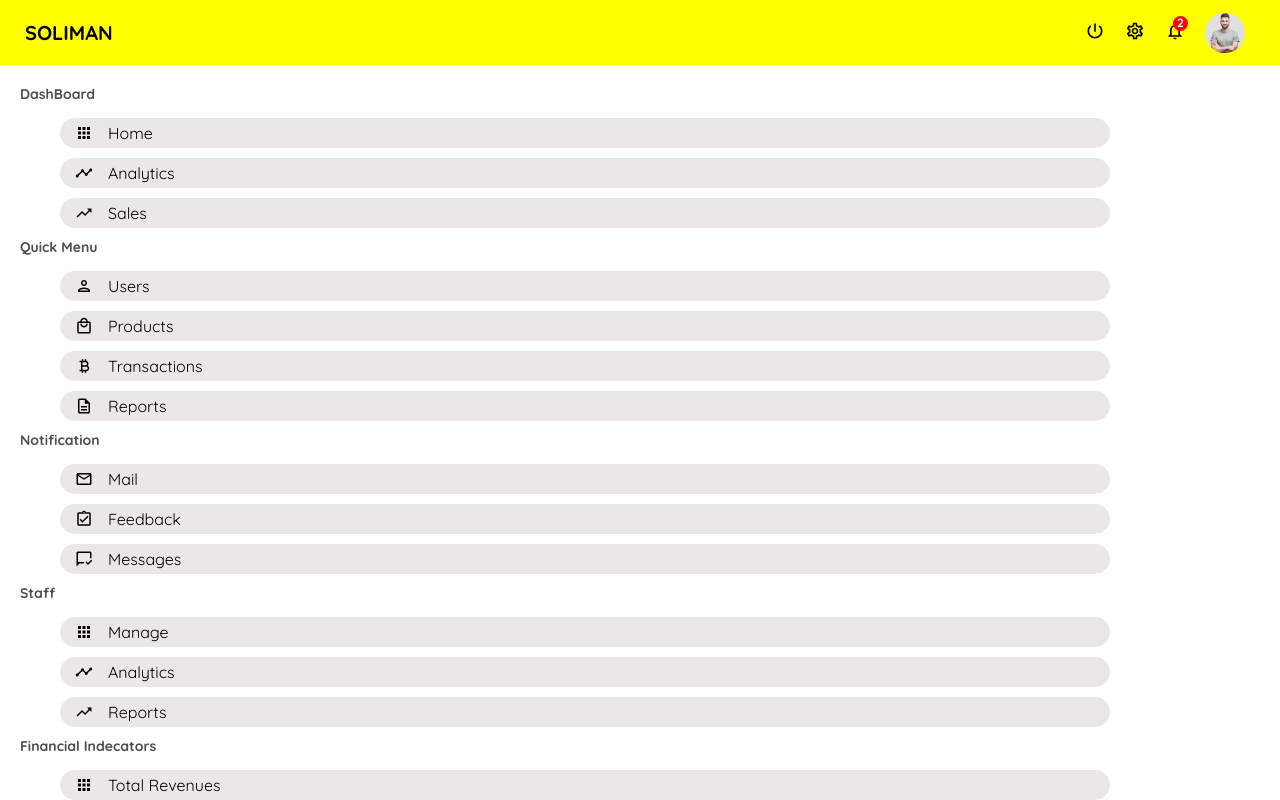
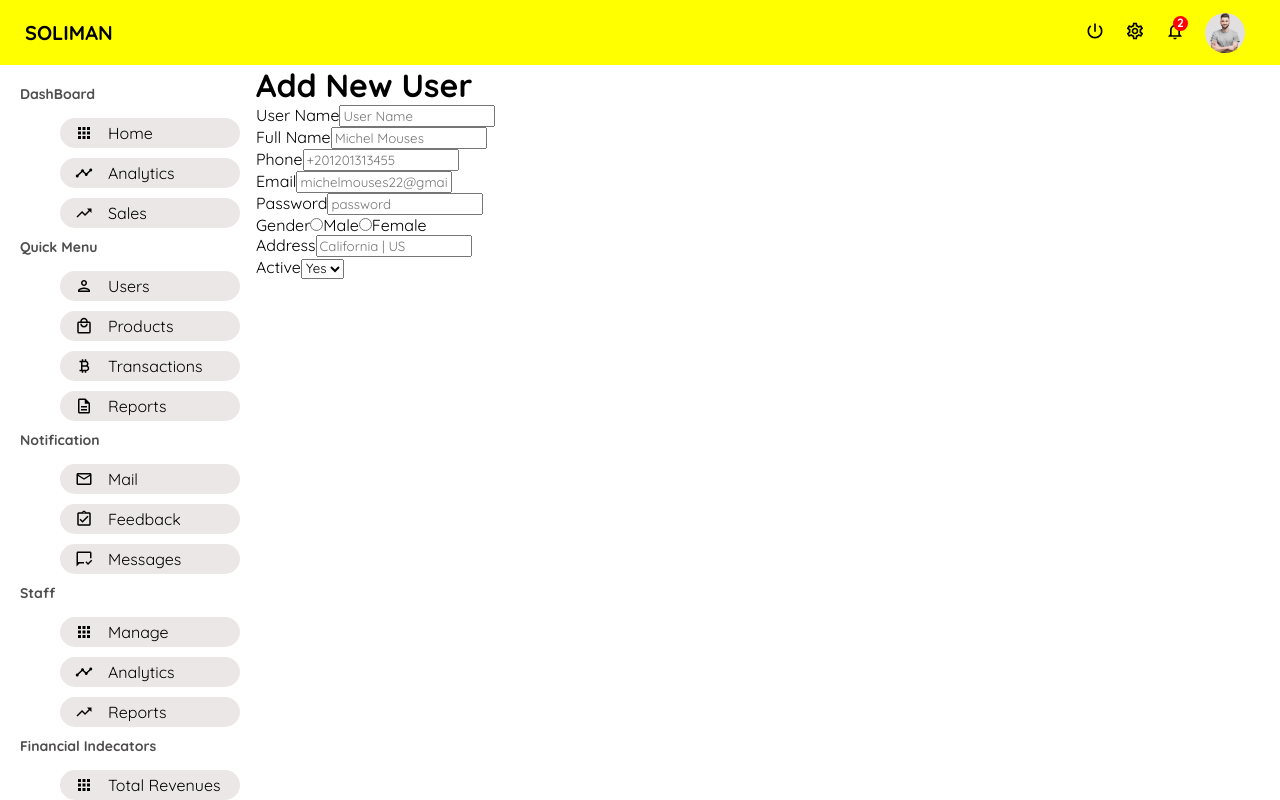
Before and after one commit to Soliman3/e-commerce-mern-fullstack-adminpanel-reduxtoolkit-jwt-stripe-styled-firebase-responsive, a React (Create React App) app in the folder admin/: page /newuser in a window 1280 px wide. Built offline with nearby package versions, Linux system fonts and the light colour scheme.

Commit message:
Design Add New User Page JSX structure only

```diff
--- a/admin/src/App.js
+++ b/admin/src/App.js
@@ -5,6 +5,7 @@ import SideBar from "./components/SideBar";
 import Home from "./pages/Home";
 import UserList from "./pages/UserList";
 import UserSinglePage from "./pages/UserSinglePage";
+import NewUser from "./pages/NewUser";
 
 // Styling..
 const Container = styled.div``;
@@ -22,6 +23,7 @@ function App() {
             <Route exact path="/" element={<Home />} />
             <Route path="/users" element={<UserList />} />
             <Route path="/user/:id" element={<UserSinglePage />} />
+            <Route path="/newuser" element={<NewUser />} />
           </Routes>
         </Main>
       </BrowserRouter>
--- /dev/null
+++ b/admin/src/pages/NewUser.jsx
@@ -0,0 +1,87 @@
+import React from 'react'
+import styled from 'styled-components'
+
+// Styling...
+const Container = styled.div`
+    flex: 4;
+`
+const NewUserTitle = styled.h1`
+
+`
+const NewUserForm = styled.form`
+
+`
+const NewUserFormItem = styled.div`
+
+`
+const NewUserFormLabel = styled.label`
+
+`
+const NewUserFormInput = styled.input`
+
+`
+const NewUserFormGender = styled.div`
+
+`
+const MaleLabel = styled.label`
+
+`
+const FemaleLabel = styled.label`
+
+`
+const NewUserFormSelect = styled.select`
+
+`
+const NewUserFormOption = styled.option`
+
+`
+// NewUser react functional component...
+export default function NewUser() {
+    return (
+        <Container>
+            <NewUserTitle>Add New User</NewUserTitle>
+            <NewUserForm>
+                <NewUserFormItem>
+                    <NewUserFormLabel>User Name</NewUserFormLabel>
+                    <NewUserFormInput type="text" placeholder="User Name" />
+                </NewUserFormItem>
+                <NewUserFormItem>
+                    <NewUserFormLabel>Full Name</NewUserFormLabel>
+                    <NewUserFormInput type="text" placeholder="Michel Mouses" />
+                </NewUserFormItem>
+                <NewUserFormItem>
+                    <NewUserFormLabel>Phone</NewUserFormLabel>
+                    <NewUserFormInput type="text" placeholder="+201201313455" />
+                </NewUserFormItem>
+                <NewUserFormItem>
+                    <NewUserFormLabel>Email</NewUserFormLabel>
+                    <NewUserFormInput type="email" placeholder="michelmouses22@gmail.com" />
+                </NewUserFormItem>
+                <NewUserFormItem>
+                    <NewUserFormLabel>Password</NewUserFormLabel>
+                    <NewUserFormInput type="password" placeholder="password" />
+                </NewUserFormItem>
+                <NewUserFormItem>
+                    <NewUserFormGender>
+                        <NewUserFormLabel>Gender</NewUserFormLabel>
+                        <NewUserFormInput type="radio" name='gender' id='male' value='male' />
+                        <MaleLabel for='male'>Male</MaleLabel>
+                        <NewUserFormInput type="radio" name='gender' id='female' value='female' />
+                        <FemaleLabel for='female'>Female</FemaleLabel>
+                    </NewUserFormGender>
+                </NewUserFormItem>
+                <NewUserFormItem>
+                    <NewUserFormLabel>Address</NewUserFormLabel>
+                    <NewUserFormInput type="text" placeholder="California | US" />
+                </NewUserFormItem>
+                <NewUserFormItem>
+                    <NewUserFormLabel>Active</NewUserFormLabel>
+                    <NewUserFormSelect name="active" id="active">
+                        <NewUserFormOption value="yes">Yes</NewUserFormOption>
+                        <NewUserFormOption value="no">No</NewUserFormOption>
+                    </NewUserFormSelect>
+                </NewUserFormItem>
+            </NewUserForm>
+        </Container>
+    )
+}
--- a/admin/src/pages/UserSinglePage.jsx
+++ b/admin/src/pages/UserSinglePage.jsx
@@ -6,6 +6,9 @@ import { AddOutlined, CalendarToday, LocationSearching, MailOutline, PermIdentit
 
 // import required image from images library...
 import UserImage from '../images/1.jpg'
+
+// import React Router dom library for pages routing...
+import { Link } from 'react-router-dom'
 
 // Styling...
 const Container = styled.div`
@@ -157,10 +160,12 @@ const UserUdateInput = styled.input`
 `
 const UserUpdateFormRight = styled.div`
     display: flex;
+    flex-direction: column;
     flex:1;
     margin: 20px;
+    gap: 35px;
 `
-const UserUdateUpload = styled.div`
+const UserUpateUpload = styled.div`
 
 `
 const UploadImage = styled.img`
@@ -175,6 +180,24 @@ const UploadImageLabel = styled.label`
 const UploadImageInput = styled.input`
     display: none;
 `
+const UserUpdateButtonAction = styled.button`
+    cursor: pointer;
+    border: none;
+    border-radius: 5px;
+    width: 80%;
+    padding: 8px 0px;
+    background-color: gray;
+    color: white;
+
+    &:hover{
+    transform: scale(1.1);
+    font-weight: bold;
+    box-shadow: rgba(0, 0, 0, 0.16) 0px 1px 4px;
+   }
+   &:active{
+    background-color: #0ee80e;
+  }
+`
 
 // User Single Page React Functional Component...
 export default function UserSinglePage() {
@@ -182,10 +205,12 @@ export default function UserSinglePage() {
         <Container>
             <TitleContainer>
                 <EditUser>Edit</EditUser>
+                <Link to="/newuser">
                 <AddUser>
                     <AddOutlined style={{ fontSize: '18px', marginRight: '5px' }} />
                     Create
                 </AddUser>
+                </Link>
             </TitleContainer>
             <UserControl>
                 <UserShow>
@@ -247,11 +272,12 @@ export default function UserSinglePage() {
 
                         </UserUpdateFormLeft>
                         <UserUpdateFormRight>
-                            <UserUdateUpload>
+                            <UserUpateUpload>
                                 <UploadImage src={UserImage} alt="" />
                                 <UploadImageLabel htmlFor='file' ><Publish/></UploadImageLabel>
                                 <UploadImageInput type='file' id="file"/>
-                            </UserUdateUpload>
+                            </UserUpateUpload>
+                            <UserUpdateButtonAction>Update User</UserUpdateButtonAction>
                         </UserUpdateFormRight>
                     </UserUpdateForm>
                 </UserUpdate>
```
